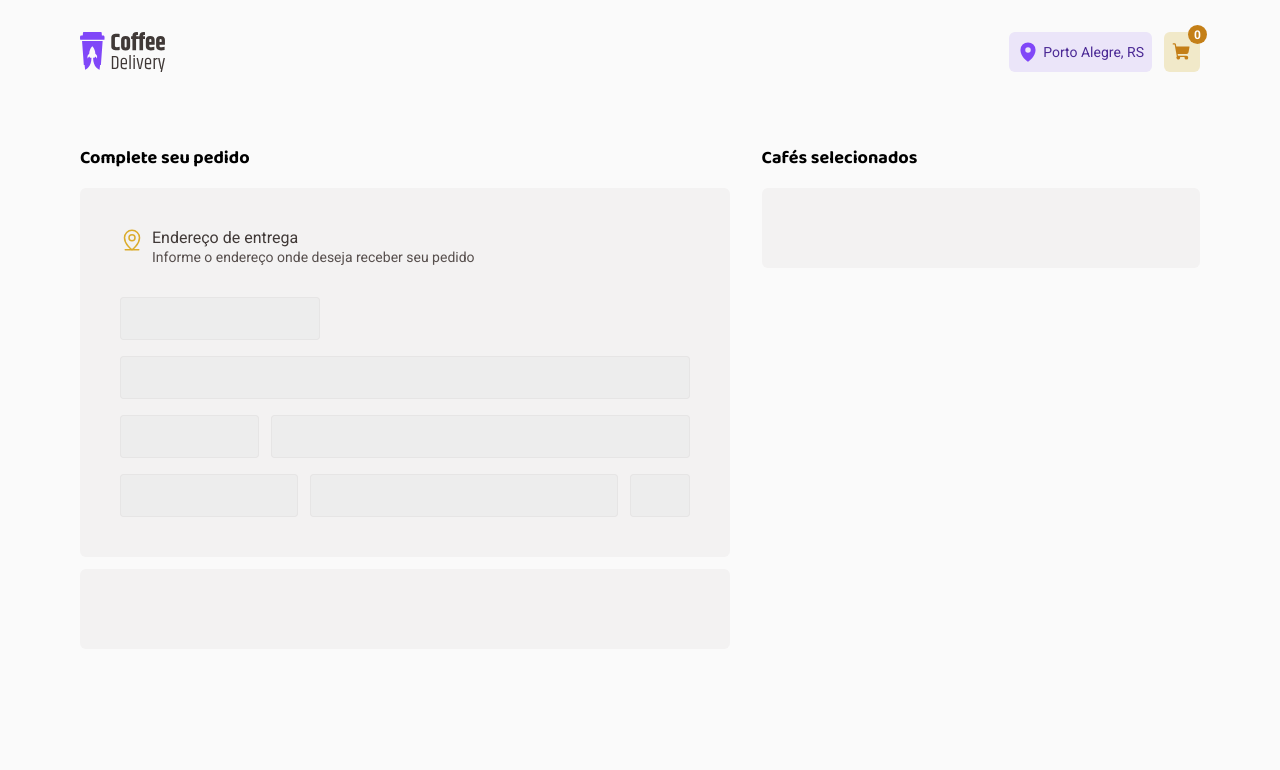
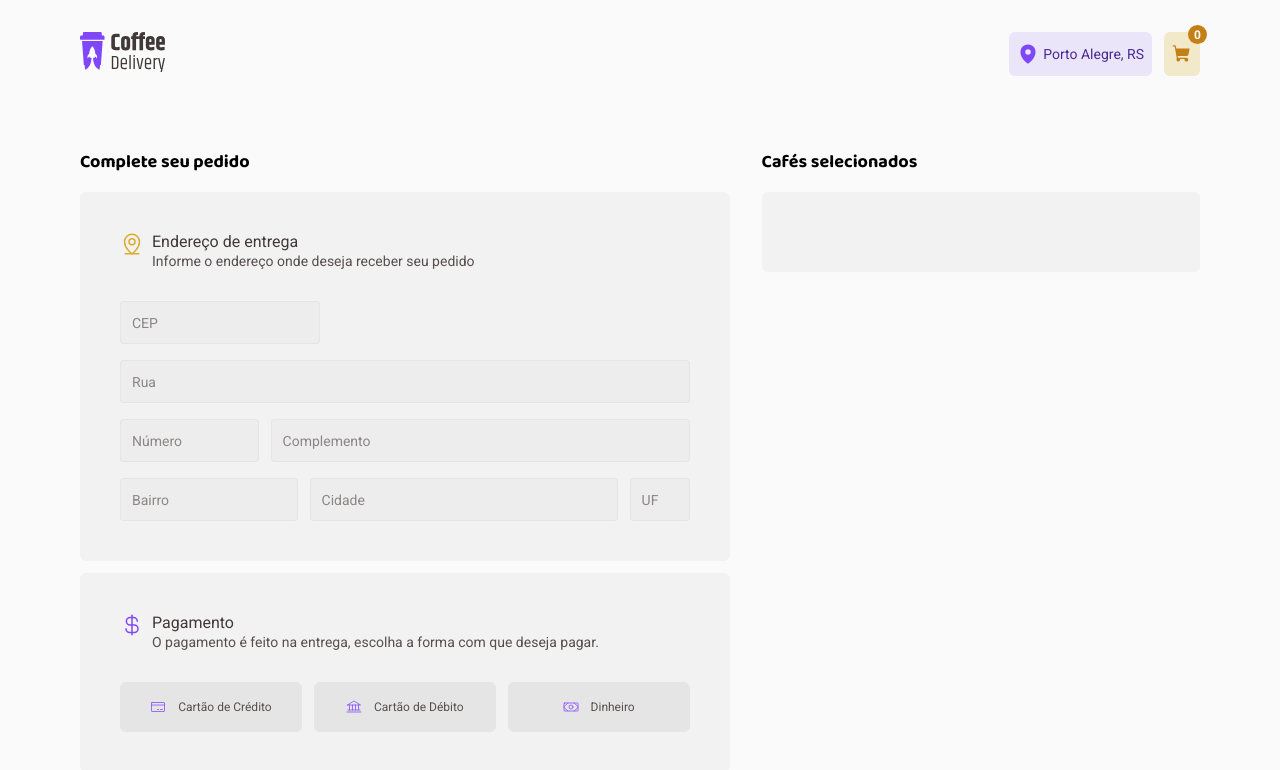
Before and after one commit to KaioFelps/coffee-delivery, a React (Vite) app: page /checkout in a window 1280 px wide. Shown: the top 770 px of the page. Built offline with nearby package versions, Linux system fonts and the light colour scheme.

Commit message:
:sparkles: adds payment methods to checkout page

```diff
--- a/package.json
+++ b/package.json
@@ -9,6 +9,7 @@
     "preview": "vite preview"
   },
   "dependencies": {
+    "@radix-ui/react-radio-group": "^1.1.2",
     "phosphor-react": "^1.4.1",
     "react": "^18.2.0",
     "react-dom": "^18.2.0",
@@ -21,7 +22,7 @@
     "@types/react": "^18.0.17",
     "@types/react-dom": "^18.0.6",
     "@types/styled-components": "^5.1.26",
-    "@vitejs/plugin-react": "^2.1.0",
+    "@vitejs/plugin-react": "^3.1.0",
     "typescript": "^4.6.4",
     "vite": "^4.1.1"
   }
--- a/src/componentes/Header/index.tsx
+++ b/src/componentes/Header/index.tsx
@@ -3,6 +3,7 @@ import { Logo, Location, ShoppingBag, ShoppingBagAmount, Navbar, HeaderContainer
 import { MapPin, ShoppingCart } from "phosphor-react"
 import { useContext, useEffect, useState } from "react"
 import { CoffeeContext } from "../../contexts/CoffeeContext"
+import { NavLink } from "react-router-dom"
 
 export function Header() {
     const { getTotalCoffeeQuantity } = useContext(CoffeeContext)
@@ -14,7 +15,9 @@ export function Header() {
 
     return (
         <HeaderContainer className="wrapper">
-            <Logo src={LogoCoffee} alt="Copo de café descartável com um foguete dentro e um letreiro escrito Coffee Delivery ao lado" />
+            <NavLink to="/">
+                <Logo src={LogoCoffee} alt="Copo de café descartável com um foguete dentro e um letreiro escrito Coffee Delivery ao lado" />
+            </NavLink>
             <Navbar>
                 <Location>
                     <MapPin size={22} weight="fill"/>
--- a/src/componentes/ShopCard/index.tsx
+++ b/src/componentes/ShopCard/index.tsx
@@ -7,7 +7,7 @@ import { useContext, useState } from "react";
 import { toast } from "react-toastify";
 
 export function ShopCard({ description, image, labels, price, title }: CoffeePropsType) {
-    const [ coffeeQuantity, setCoffeeQuantity ] = useState(1)
+    const [ coffeeQuantity, setCoffeeQuantity ] = useState(0)
     const { addCoffeeToCart, coffeesList } = useContext(CoffeeContext)
 
     function handleIncreaseCoffeeQuantity() {
@@ -26,6 +26,10 @@ export function ShopCard({ description, image, labels, price, title }: CoffeePro
 
     function handleAddToCart() {
         try {
+            if(coffeeQuantity < 1) {
+                throw new Error("Não há café a ser adicionado.")
+            }
+
             addCoffeeToCart({
                 image,
                 price,
@@ -43,10 +47,11 @@ export function ShopCard({ description, image, labels, price, title }: CoffeePro
                 theme: "light",
                 type: "success"
             })
+            setCoffeeQuantity(0)
         }
-        catch(error) {
-            console.log(error)
-            toast("Algo deu errado =(", {
+        catch(erro) {
+            console.log(erro)
+            toast(`${erro}`, {
                 position: "bottom-right",
                 autoClose: 3000,
                 hideProgressBar: false,
--- a/src/pages/Checkout/index.tsx
+++ b/src/pages/Checkout/index.tsx
@@ -1,7 +1,8 @@
-import { MapPinLine } from "phosphor-react";
+import { Bank, CreditCard, CurrencyDollar, MapPinLine, Money } from "phosphor-react";
 import { Box } from "../../styles/global";
-import { FormContent, FormHeader, FormWrapper, InputRow, MainContainer, Section } from "./style";
+import { FormContent, BoxHeader, FormWrapper, InputRow, MainContainer, Section } from "./style";
 import { defaultTheme } from "../../styles/themes/default"
+import { PaymentMethodRadio, PaymentMethodsContainer } from "./radioStyles";
 
 export function Checkout() {
     return (
@@ -11,31 +12,54 @@ export function Checkout() {
 
                 <Box>
                     <FormWrapper>
-                        <FormHeader>
+                        <BoxHeader>
                             <MapPinLine color={defaultTheme["yellow-500"]} size={24} />
                             <div>
                                 <h3>Endereço de entrega</h3>
                                 <p>Informe o endereço onde deseja receber seu pedido</p>
                             </div>
-                        </FormHeader>
+                        </BoxHeader>
 
                         <FormContent>
-                            <input id="cep" style={{width: "36%", maxWidth: 200}} type="text" />
-                            <input id="rua" style={{gridArea: "street"}} type="text" />
+                            <input id="cep" title="cep" placeholder="CEP" style={{width: "36%", maxWidth: 200}} type="text" />
+                            <input id="rua" title="rua" placeholder="Rua" style={{gridArea: "street"}} type="text" />
                             <InputRow>
-                                <input id="numero" style={{width: "32%", maxWidth: 200}} type="text" />
-                                <input id="complemento" style={{gridArea: "complement"}} type="text" />
+                                <input id="numero" title="número" placeholder="Número" style={{width: "32%", maxWidth: 200}} type="text" />
+                                <input id="complemento" title="complemento" placeholder="Complemento" style={{gridArea: "complement"}} type="text" />
                             </InputRow>
                             <InputRow>
-                                <input id="bairro" style={{width: "56%", maxWidth: 200}} type="text" />
-                                <input id="cidade" style={{gridArea: "city"}} type="text" />
-                                <input id="estado" style={{width: 60}} type="text" />
+                                <input id="bairro" title="bairro" placeholder="Bairro" style={{width: "56%", maxWidth: 200}} type="text" />
+                                <input id="cidade" title="cidade" placeholder="Cidade" style={{gridArea: "city"}} type="text" />
+                                <input id="estado" title="estado" placeholder="UF" style={{width: 60}} type="text" />
                             </InputRow>
                         </FormContent>
                     </FormWrapper>
                 </Box>
                 <Box style={{marginTop: 12}}>
+                    <BoxHeader>
+                            <CurrencyDollar color={defaultTheme["purple-500"]} size={24} />
+                            <div>
+                                <h3>Pagamento</h3>
+                                <p>O pagamento é feito na entrega, escolha a forma com que deseja pagar.</p>
+                            </div>
+                    </BoxHeader>
 
+                    <PaymentMethodsContainer>
+                        <PaymentMethodRadio value="credit">
+                            <CreditCard size={16} weight="light" />
+                            Cartão de Crédito
+                        </PaymentMethodRadio>
+
+                        <PaymentMethodRadio value="debit">
+                            <Bank size={16} weight="light" />
+                            Cartão de Débito
+                        </PaymentMethodRadio>
+
+                        <PaymentMethodRadio value="cash">
+                            <Money size={16} weight="light" />
+                            Dinheiro
+                        </PaymentMethodRadio>
+                    </PaymentMethodsContainer>
                 </Box>
             </Section>
 
@@ -43,7 +67,6 @@ export function Checkout() {
                 <h2>Cafés selecionados</h2>
 
                 <Box>
-
                 </Box>
             </Section>
         </MainContainer>
--- /dev/null
+++ b/src/pages/Checkout/radioStyles.ts
@@ -0,0 +1,49 @@
+import * as PrimitiveRadio from "@radix-ui/react-radio-group"
+import styled from "styled-components"
+
+export const PaymentMethodsContainer = styled(PrimitiveRadio.Root)`
+    flex: 1;
+    display: flex;
+    gap: 12px;
+    margin-top: 32px;
+
+    @media (max-width: 481px) {
+        flex-direction: column;
+    }
+`
+
+export const PaymentMethodRadio = styled(PrimitiveRadio.Item)`
+    border: 0;
+    padding: 16px;
+    background: ${p => p.theme["base-button"]};
+
+    flex: 1;
+    display: flex;
+    flex-direction: row;
+    justify-content: center;
+    align-items: center;
+    gap: 12px;
+
+    border-radius: 6px;
+    border: 1px solid ${p => p.theme["base-button"]};
+    font-size: ${p => p.theme["font-size-12"]};
+    color: ${p => p.theme["base-text"]};
+    transition: all 75ms ease-in-out;
+
+    &:hover {
+        filter: brightness(0.95);
+    }
+
+    &:focus {
+         outline: solid 4px ${p => p.theme["purple-300"]};
+    }
+
+    &[data-state="checked"] {
+        background: ${p => p.theme["purple-300"]};
+        border-color: ${p => p.theme["purple-500"]};
+    }
+
+    svg {
+        color: ${p => p.theme["purple-500"]};
+    }
+`
--- a/src/pages/Checkout/style.ts
+++ b/src/pages/Checkout/style.ts
@@ -28,7 +28,7 @@ export const FormWrapper = styled.div`
     gap: 32px;
 `
 
-export const FormHeader = styled.header`
+export const BoxHeader = styled.header`
     flex: 1;
     display: flex;
     gap: 8px;
@@ -76,6 +76,9 @@ export const FormContent = styled.form`
                 font-size: ${props => props.theme["font-size-14"]};
             }
 
+            &:focus {
+                box-shadow: inset 0 0 0 2px ${props => props.theme["yellow-500"]};
+            }
         }
     }
     #complemento::after {
```
Also changed, not shown: 1 other file (tests, documents, lock files or other folders).
